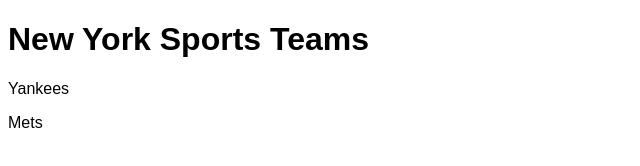
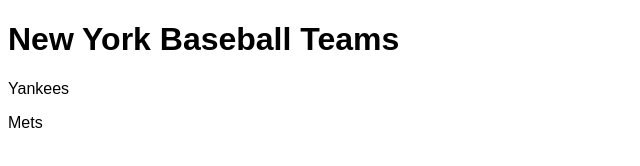
Before and after one commit to smartin38/github-practice-1, a plain HTML site: page index.html in a window 1280 px wide. Shown: the whole page, without its empty margins (0-640 px from the left). Drawn offline with Linux system fonts and the light colour scheme.

Commit message:
fixed title to baseball teams rather than sports teams

```diff
--- a/index.html
+++ b/index.html
@@ -5,7 +5,7 @@
         <link rel="stylesheet" href="./main.css">
     </head>
     <body>
-        <h1>New York Sports Teams</h1>
+        <h1>New York Baseball Teams</h1>
             <p>Yankees</p>
             <p>Mets</p>
         <script src="./main.js"></script>
```
